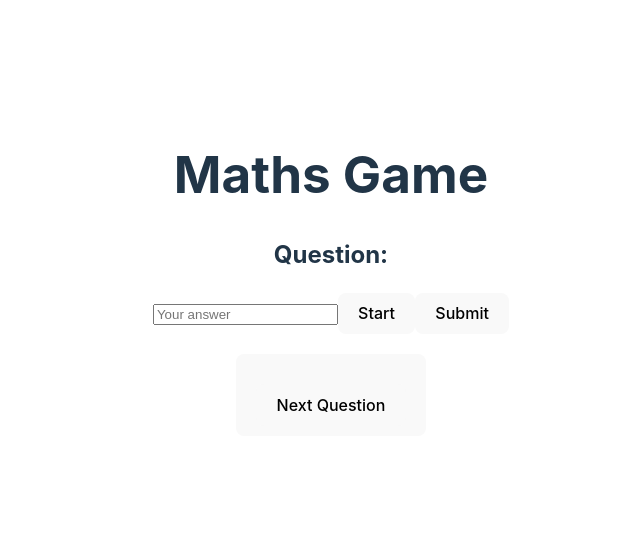
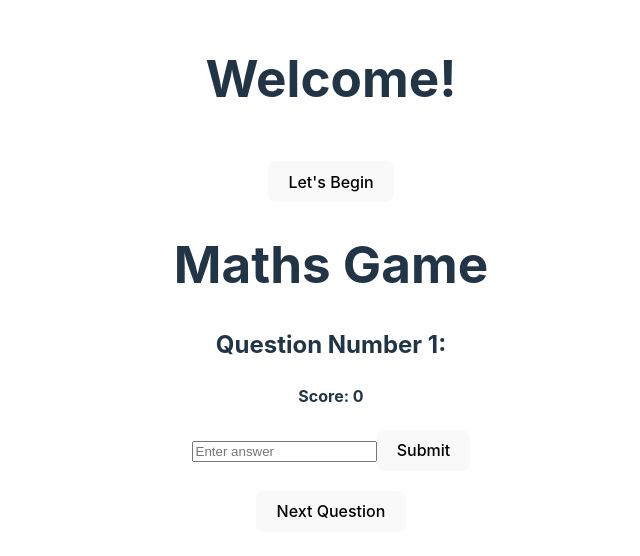
Before and after one commit to KS-coder77/wcc_xmas_challenge_maths_game, a React (Vite) app in the folder frontend/: page / in a window 1280 px wide. Shown: the part 126-682 px from the top of the page, without its empty margins (309-949 px from the left). Built offline with nearby package versions, Linux system fonts and the light colour scheme; no server answers.

Commit message:
Day 7 - 11 Refine API endpoints and add Score card feature

```diff
--- a/frontend/src/App.jsx
+++ b/frontend/src/App.jsx
@@ -1,75 +1,12 @@
-import { useState, useEffect } from 'react';
-// import StudentList from './StudentList';
-// import StudentForm from './StudentForm';
 import './App.css';
+import Game from "./Game";
 
 const App = () => {
-  const [start, setSession] = useState("");
-  const [question, setQuestion] = useState("");
-  const [correctAnswer, setCorrectAnswer] = useState(null);
-  const [userAnswer, setUserAnswer] = useState("");
-  const [feedback, setFeedback] = useState("");
-
-
-  // Start a new round
-  const startRound = async () => {
-    const response = await fetch("http://127.0.0.1:5000/start");
-    const data = await response.json();
-    setSession(data.start)
-
-  }
-  // Fetch a new question from the backend
-  const fetchQuestion = async () => {
-    const response = await fetch("http://127.0.0.1:5000/question");
-    const data = await response.json();
-    setQuestion(data.question);
-    setCorrectAnswer(data.answer);
-    setFeedback(""); // Reset feedback
-    setUserAnswer(""); // Clear input
-  };
-
-  // Handle form submission
-  const handleSubmit = async (e) => {
-    e.preventDefault();
-    const response = await fetch("http://127.0.0.1:5000/check", {
-      method: "POST",
-      headers: { "Content-Type": "application/json" },
-      body: JSON.stringify({
-        user_answer: userAnswer,
-        correct_answer: correctAnswer,
-      }),
-    });
-    const data = await response.json();
-    setFeedback(data.correct ? "Correct! 🎉" : "Wrong! Try again.");
-  };
-
-  useEffect(() => {
-    startRound();    // Start new round of questions
-    fetchQuestion(); // Fetch question on component mount
-  }, []);
-
-  return (
-    <div style={{ textAlign: "center", padding: "20px" }}>
-      <h1>Maths Game</h1>
-      <h2>Question: {question}</h2>
-      <form onSubmit={handleSubmit}>
-        <input
-          type="number"
-          value={userAnswer}
-          onChange={(e) => setUserAnswer(e.target.value)}
-          placeholder="Your answer"
-        />
-        <button type="submit">Start</button>
-        <button type="submit">Submit</button>
-      </form>
-      <button onClick={fetchQuestion} style={{ marginTop: "20px" }}>
-      <button onClick={startRound} style={{ marginTop: "20px" }}>
-        Next Question
-      </button>
-      </button>
-      {feedback && <h3>{feedback}</h3>}
+    return (
+    <div>
+      <Game />
     </div>
-  );
+    );
 };
 
 export default App;
--- /dev/null
+++ b/frontend/src/Game.jsx
@@ -0,0 +1,80 @@
+import { useState, useEffect } from 'react';
+import './App.css';
+
+const Game = () => {
+  const [message, setMessage] = useState("");
+  const [question, setQuestion] = useState("");
+  const [correctAnswer, setCorrectAnswer] = useState(null);
+  const [questionNumber, setQuestionNumber] = useState(1);
+  const [userAnswer, setUserAnswer] = useState("");
+  const [feedback, setFeedback] = useState("");
+  const [score, setScore] = useState(0);
+  const [round, setRound] = useState(1);
+  const MAX_QUESTIONS = 10;
+
+  // start game
+  const start = async () => {
+    const response = await fetch("http://127.0.0.1:5000/start");
+    const data = await response.json();
+    setMessage(data.message);
+  };
+
+  // Fetch a new question from the backend
+  const fetchQuestion = async () => {
+    const response = await fetch("http://127.0.0.1:5000/get_question");
+    const data = await response.json();
+    setQuestion(data.question);
+    setCorrectAnswer(data.answer);
+    setFeedback(""); // Reset feedback
+    setUserAnswer(""); // Clear input
+    };
+
+  // Handle form submission
+  const handleSubmit = async (e) => {
+    e.preventDefault();
+    const response = await fetch("http://127.0.0.1:5000/check", {
+      method: "POST",
+      headers: { "Content-Type": "application/json" },
+      body: JSON.stringify({
+        user_answer: userAnswer,
+        correct_answer: correctAnswer,
+      }),
+    });
+    const data = await response.json();
+    //setFeedback(data.correct ? "Correct! 🎉" : "Wrong! Try again.");
+    if (data.correct) {
+        setScore(score+1) // keep track of score
+        setFeedback("Correct! 🎉")
+        setQuestionNumber(questionNumber+1)
+    } else {
+        setFeedback("Incorrect! Try Again")
+    }
+    };
+
+    useEffect(() => {
+    fetchQuestion(); // Fetch question on component mount
+  }, []);
+
+   return (
+    <div style={{ textAlign: "center", padding: "20px" }}>
+      <h1>Welcome! {message} </h1>
+      <button onClick={start} style={{ marginTop: "20px" }}>Let's Begin</button>
+      <h1>Maths Game</h1>
+      <h2>Question Number {questionNumber}:    {question}</h2>
+      <h4>Score: {score}</h4>
+      <form onSubmit={handleSubmit}>
+        <input
+          type="number"
+          value={userAnswer}
+          onChange={(e) => setUserAnswer(e.target.value)}
+          placeholder="Enter answer"
+        />
+        <button type="submit">Submit</button>
+      </form>
+      <button onClick={fetchQuestion} style={{ marginTop: "20px" }}>Next Question</button>
+      {feedback && <h3>{feedback}</h3>}
+    </div>
+  );
+};
+
+export default Game;
```
Also changed, not shown: 1 other file (tests, documents, lock files or other folders).
